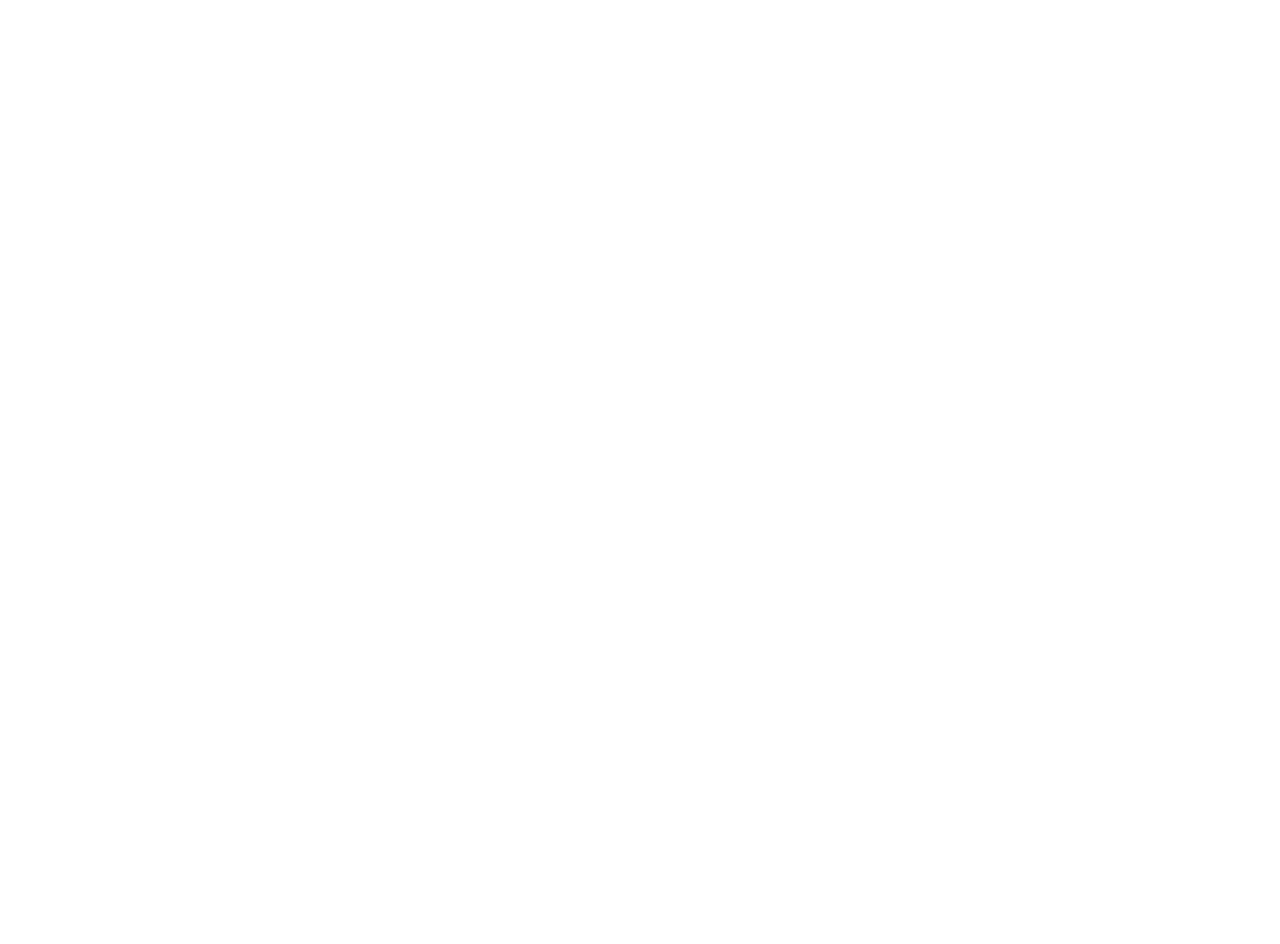
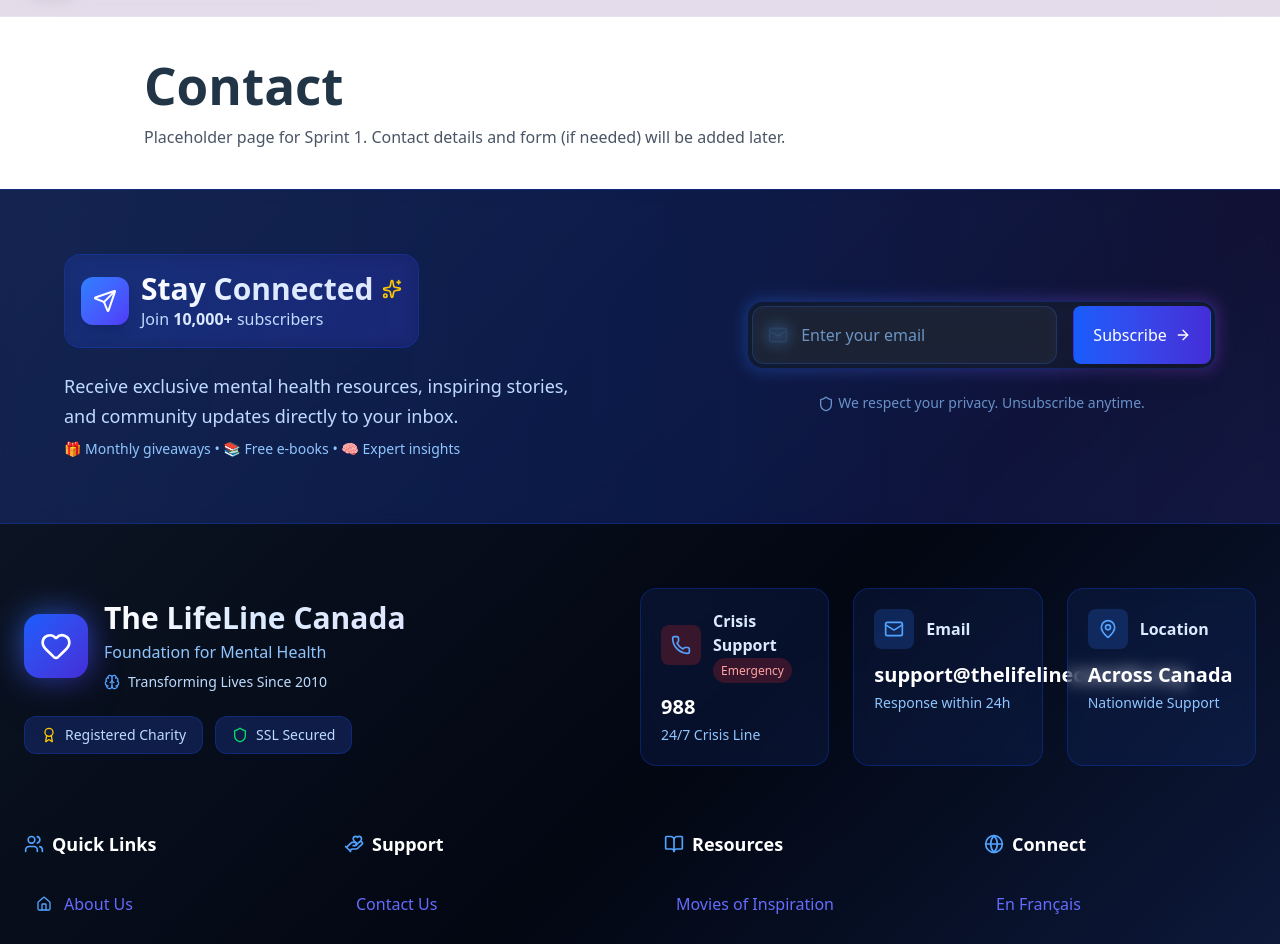
Before and after one commit to SG-BVC/SODV2999-Capstone, a React (Vite) app in the folder lifeline-canada-app/: page /contact in a window 1280 px wide. Before the commit this address had no page. Shown: the part 88-1032 px from the top of the page. Before the commit the page ends 800 px from the top, so only its background shows below. Built offline with nearby package versions, Linux system fonts and the light colour scheme.

Commit message:
feat: add routing and placeholder pages

```diff
--- a/lifeline-canada-app/src/App.tsx
+++ b/lifeline-canada-app/src/App.tsx
@@ -1,14 +1,22 @@
 import { Routes, Route } from 'react-router-dom';
 import MainLayout from './layouts/MainLayout';
 import Home from './pages/Home';
+import About from './pages/About';
+import Resources from './pages/Resources';
+import CrisisHelp from './pages/CrisisHelp';
+import Contact from './pages/Contact';
 
 export default function App() {
   return (
     <Routes>
-      {/* MainLayout wraps all nested pages */}
       <Route path="/" element={<MainLayout />}>
-        {/* Index route (Home) */}
         <Route index element={<Home />} />
+
+        {/* New pages (Sprint 1 placeholders) */}
+        <Route path="about" element={<About />} />
+        <Route path="resources" element={<Resources />} />
+        <Route path="crisis-help" element={<CrisisHelp />} />
+        <Route path="contact" element={<Contact />} />
       </Route>
     </Routes>
   );
--- /dev/null
+++ b/lifeline-canada-app/src/pages/About.tsx
@@ -0,0 +1,10 @@
+export default function About() {
+  return (
+    <main className="mx-auto max-w-5xl px-4 py-10">
+      <h1 className="text-3xl font-semibold">About</h1>
+      <p className="mt-3 text-gray-600">
+        Placeholder page for Sprint 1. Content and design will be added in later sprints.
+      </p>
+    </main>
+  );
+}
--- /dev/null
+++ b/lifeline-canada-app/src/pages/Contact.tsx
@@ -0,0 +1,10 @@
+export default function Contact() {
+  return (
+    <main className="mx-auto max-w-5xl px-4 py-10">
+      <h1 className="text-3xl font-semibold">Contact</h1>
+      <p className="mt-3 text-gray-600">
+        Placeholder page for Sprint 1. Contact details and form (if needed) will be added later.
+      </p>
+    </main>
+  );
+}
--- /dev/null
+++ b/lifeline-canada-app/src/pages/CrisisHelp.tsx
@@ -0,0 +1,10 @@
+export default function CrisisHelp() {
+  return (
+    <main className="mx-auto max-w-5xl px-4 py-10">
+      <h1 className="text-3xl font-semibold">Crisis Help</h1>
+      <p className="mt-3 text-gray-600">
+        Placeholder page for Sprint 1. Crisis information prominence will be improved in Sprint 2.
+      </p>
+    </main>
+  );
+}
--- /dev/null
+++ b/lifeline-canada-app/src/pages/Resources.tsx
@@ -0,0 +1,10 @@
+export default function Resources() {
+  return (
+    <main className="mx-auto max-w-5xl px-4 py-10">
+      <h1 className="text-3xl font-semibold">Resources</h1>
+      <p className="mt-3 text-gray-600">
+        Placeholder page for Sprint 1. Resource hub (search/filter) comes in Sprint 3.
+      </p>
+    </main>
+  );
+}
```
